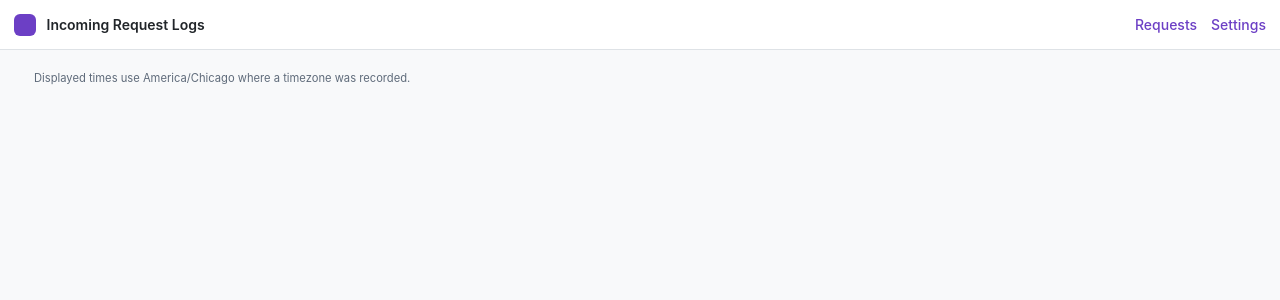
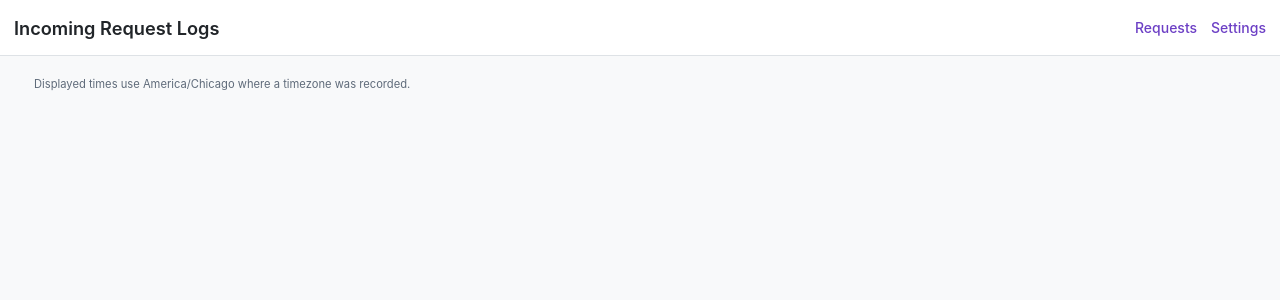
Before and after one commit to ngup1/Agent2Agent-Controller-HackMidWest26, a FastAPI app: template backend/templates/base.html in a window 1280 px wide. Shown: the top 300 px of the page. Run offline with FastAPI, Linux system fonts and the light colour scheme; the template is opened without the code that fills it, so the values that code supplies are empty; some libraries are stand-ins or nearby versions.

Commit message:
SSA-032: larger page title and column headers, no title mark
Co-Authored-By: Claude Opus 5.5 <noreply@anthropic.com>

```diff
--- a/backend/templates/base.html
+++ b/backend/templates/base.html
@@ -6,9 +6,8 @@
 --blue:#1c7ed6;--blue-bg:#e7f5ff;--green:#2b8a3e;--green-bg:#ebfbee;--red:#c92a2a;--red-bg:#fff5f5;--grey:#868e96;--grey-bg:#f1f3f5;
 font-family:-apple-system,BlinkMacSystemFont,"Segoe UI",Roboto,Helvetica,Arial,sans-serif;font-size:14px;color:var(--ink);background:var(--page)}
 *{box-sizing:border-box}body{margin:0}
-.topbar{display:flex;align-items:center;gap:.75rem;height:50px;padding:0 1rem;background:#fff;border-bottom:1px solid var(--line);position:sticky;top:0;z-index:1}
-.topbar .mark{width:22px;height:22px;border-radius:6px;background:var(--accent);flex:none}
-.topbar h1{font-size:1rem;font-weight:600;margin:0;flex:1;min-width:0;overflow:hidden;text-overflow:ellipsis;white-space:nowrap}
+.topbar{display:flex;align-items:center;gap:.75rem;height:56px;padding:0 1rem;background:#fff;border-bottom:1px solid var(--line);position:sticky;top:0;z-index:1}
+.topbar h1{font-size:1.3rem;font-weight:600;margin:0;flex:1;min-width:0;overflow:hidden;text-overflow:ellipsis;white-space:nowrap}
 .topbar h1 a{color:inherit;text-decoration:none}.topbar nav a{margin-left:1rem;font-weight:500;text-decoration:none}
 main{max-width:1240px;margin:1rem auto;padding:0 1rem}
 h2{font-size:.95rem;font-weight:600;margin:0 0 .6rem}h3{font-size:.875rem;margin:.9rem 0 .3rem}p{line-height:1.55;margin:.4rem 0}
@@ -43,13 +42,12 @@ input[type=text],textarea{display:block;width:100%;font:inherit;padding:.5rem .6
 textarea.code{font-family:ui-monospace,SFMono-Regular,Menlo,Consolas,monospace;font-size:13px;line-height:1.45;min-height:26rem;white-space:pre;tab-size:2}
 .sub{font-weight:600;font-size:.78rem;color:var(--muted);text-transform:uppercase;letter-spacing:.03em}
 :root.home{font-size:17px}
-.home main{max-width:1500px;margin:0 auto;padding-top:1rem;min-height:calc(100vh - 50px);display:flex;flex-direction:column}
+.home main{max-width:1500px;margin:0 auto;padding-top:1rem;min-height:calc(100vh - 56px);display:flex;flex-direction:column}
 .home #board-content{flex:1;display:flex;flex-direction:column}.home .board{flex:1;align-items:stretch}
-.home .column{padding:1rem}.home .column h2{font-size:1.1rem}.home .card{padding:.8rem .9rem;margin-bottom:.75rem}
+.home .column{padding:1rem}.home .column h2{font-size:1.4rem}.home .column .dot{width:12px;height:12px}.home .card{padding:.8rem .9rem;margin-bottom:.75rem}
 footer{padding:.5rem 0 1.5rem;color:var(--muted);font-size:.8rem}
 </style></head><body>
-<header class="topbar"><span class="mark" aria-hidden="true"></span>
-<h1><a href="/dashboard">Incoming Request Logs{% if shop_name %} - {{ shop_name }}{% endif %}</a></h1>
+<header class="topbar"><h1><a href="/dashboard">Incoming Request Logs{% if shop_name %} - {{ shop_name }}{% endif %}</a></h1>
 <nav aria-label="Dashboard"><a href="/dashboard">Requests</a><a href="/dashboard/settings">Settings</a></nav></header>
 <main>
 {% if preview %}<aside class="notice"><strong>PREVIEW · Synthetic examples · Read only</strong><br>These sample calls are not database records. No orders can be placed here.</aside>{% endif %}
```
